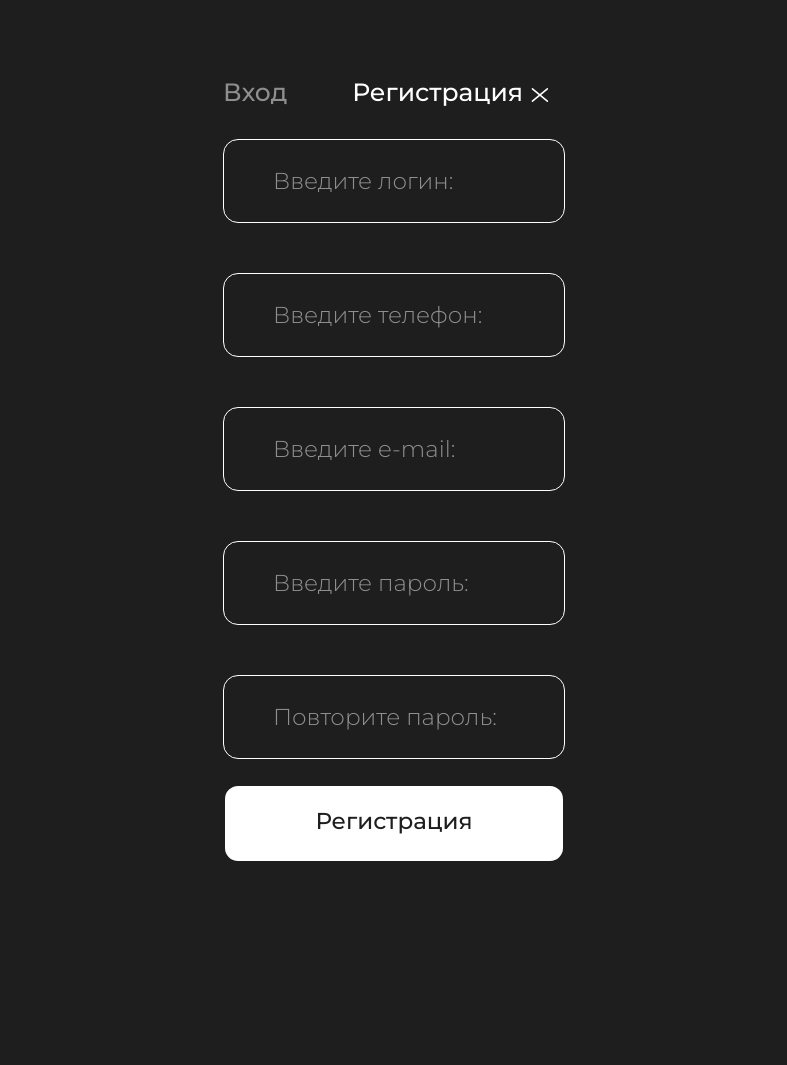
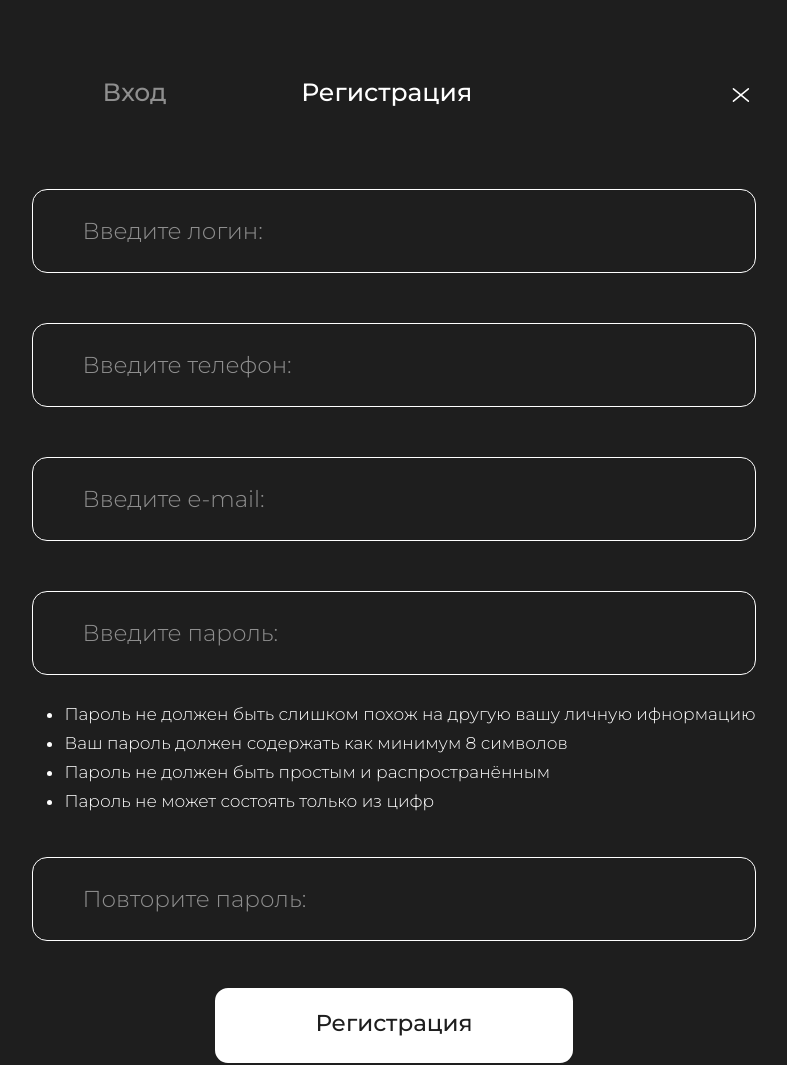
Before and after one commit to Nick-Fernandezz/bagama_fullstack, a Django app: page /singup/ in a window 1280 px wide. Shown: the whole page, without its empty margins (246-1033 px from the left). Before the commit the page ends 861 px from the top, so only its background shows below. Run offline with Django 4.2, Linux system fonts and the light colour scheme.

Commit message:
completion of forms

```diff
--- a/shop/static/shop/css/singupuser.css
+++ b/shop/static/shop/css/singupuser.css
@@ -78,9 +78,15 @@ input, label {
 }
 
 .submit-btn {
+    display: flex;
+    justify-content: center;
+    text-align: center;
+    margin-top: 20px;
     background-color: #FFFFFF;
     border: 2px #1E1E1E solid;
     border-radius: 15px;
+    margin-left: auto;
+    margin-right: auto;
     padding-top: 24px;
     padding-bottom: 28px;
     padding-left: 80px;
@@ -103,16 +109,15 @@ input, label {
 }
 
 form {
-
     display: flex;
-    justify-content: flex-start;
     flex-direction: column;
 
 }
 
 .menu {
+    margin-left: 70px;
+    margin-bottom: 50px;
     display: flex;
-    position: relative;
     align-items: center;
 }
 
@@ -130,15 +135,23 @@ form {
 
 .login-btn:nth-child(2) a {
     color: #FFFFFF;
-    margin-left: 65px;
+    margin-left: 90px;
 }
 
 .close-btn {
-    position: absolute;
-    right: 10px;
-    top: 20%;
+    margin-left: 20px;
 }
 
 .close-btn:hover {
     transform: scale(1.3);
 }
+
+.norm_password {
+    font-family: 'Montserrat';
+    font-style: normal;
+    font-weight: 300;
+    font-size: 17px;
+    line-height: 29px;
+
+    color: #FFFFFF;
+}
--- a/shop/templates/shop/loginuser.html
+++ b/shop/templates/shop/loginuser.html
@@ -19,10 +19,10 @@
             <form method="post">
                 {% csrf_token %}
                 <div class="menu">
-                    <div class="login-btn">
+                    <div class="col-1 login-btn">
                         <a href="{% url 'loginuser' %}">Вход</a>
                     </div>
-                    <div class="login-btn">
+                    <div class="col login-btn">
                         <a href="{% url 'singupuser' %}">Регистрация</a>
                     </div>
                     <div class="close-btn">
--- a/shop/templates/shop/singupuser.html
+++ b/shop/templates/shop/singupuser.html
@@ -2,6 +2,7 @@
 <!DOCTYPE html>
 <html lang="en">
 <head>
+    <link href="https://cdn.jsdelivr.net/npm/bootstrap@5.0.2/dist/css/bootstrap.min.css" rel="stylesheet" integrity="sha384-EVSTQN3/azprG1Anm3QDgpJLIm9Nao0Yz1ztcQTwFspd3yD65VohhpuuCOmLASjC" crossorigin="anonymous">
     <meta charset="UTF-8">
     <meta http-equiv="X-UA-Compatible" content="IE=edge">
     <meta name="viewport" content="width=device-width, initial-scale=1.0">
@@ -16,10 +17,10 @@
         <form method="post">
             {% csrf_token %}
             <div class="menu">
-                <div class="login-btn">
+                <div class="col-2 login-btn">
                     <a href="{% url 'loginuser' %}">Вход</a>
                 </div>
-                <div class="login-btn">
+                <div class="col login-btn">
                     <a href="{% url 'singupuser' %}">Регистрация</a>
                 </div>
                 <div class="close-btn">
@@ -43,7 +44,7 @@
                 </div>
             {% endfor %} -->
 
-            <div class='input-block'>
+            <div class=' input-block'>
                 <input type="text" id="id_username" name="username" placeholder=" " maxlength="50" minlength="2" required>
                 <label for="id_username">Введите логин:</label>
             </div>
@@ -59,14 +60,21 @@
                 <input type="password" name="password1" placeholder=" " required="" id="id_password1">
                 <label for="id_password1">Введите пароль:</label>
             </div>
+            <ul class="norm_password">
+                <li>Пароль не должен быть слишком похож на другую вашу личную ифнормацию </li>
+                <li>Ваш пароль должен содержать как минимум 8 символов</li>
+                <li>Пароль не должен быть простым и распространённым</li>
+                <li>Пароль не может состоять только из цифр</li>
+            </ul>
             <div class='input-block'>
                 <input type="password" name="password2" placeholder=" " required="" id="id_password2">
                 <label for="id_password2">Повторите пароль:</label>
             </div>
 
-            <button class="submit-btn" type="submit">Регистрация</button>
 
+            <button class="col-6 submit-btn" type="submit">Регистрация</button>
         </form>
+
     </div>
 </body>
 </html>
```
